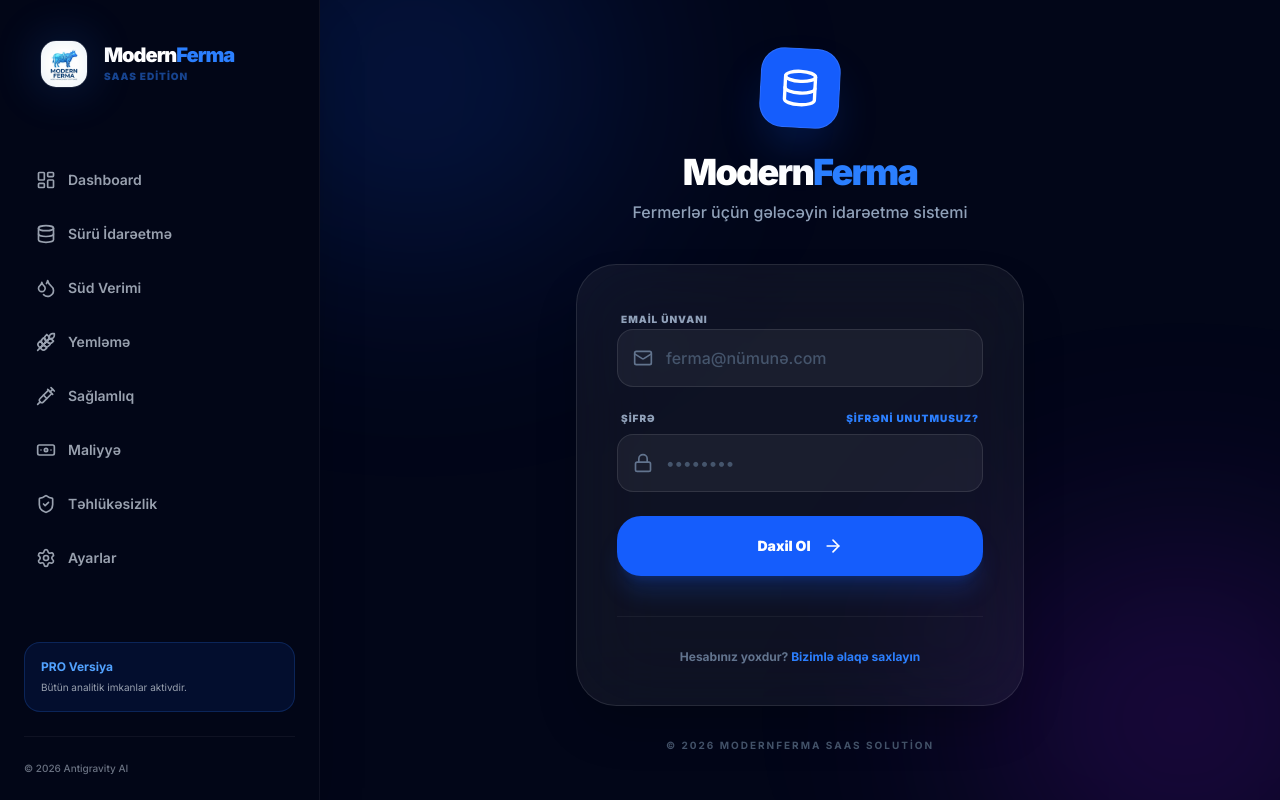
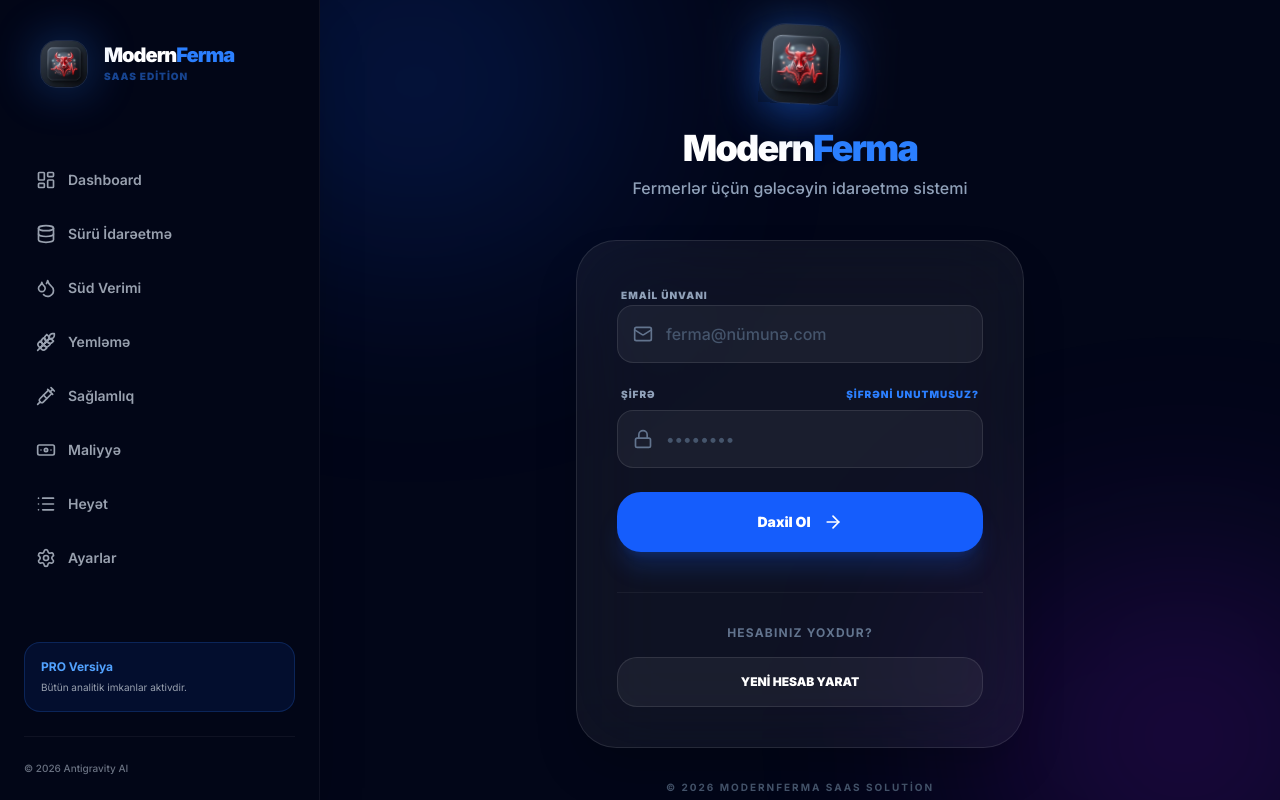
Before and after one commit to ezizovrufet26-bot/modern-ferma, a Next.js app: page /login in a window 1280 px wide. Built offline with nearby package versions, Linux system fonts and the light colour scheme.

Commit message:
ui: improve mobile responsiveness and add registration visibility

```diff
--- /dev/null
+++ b/query.json
@@ -0,0 +1,3 @@
+{
+  "query": "{ project(id: \"698f743c-b411-49e3-a1e2-546c1a5de366\") { name environments { edges { node { id name } } } services { edges { node { id name } } } } }"
+}
--- a/src/app/login/page.tsx
+++ b/src/app/login/page.tsx
@@ -45,8 +45,9 @@ export default function LoginPage() {
 
       <div className="w-full max-w-md relative z-10">
         <div className="text-center mb-10">
-          <div className="w-20 h-20 bg-blue-600 rounded-3xl flex items-center justify-center mx-auto mb-6 shadow-2xl shadow-blue-600/30 rotate-3 transform hover:rotate-0 transition-transform duration-500 border border-white/10">
-            <Database className="w-10 h-10 text-white" />
+          <div className="w-20 h-20 relative mx-auto mb-6 shadow-2xl shadow-blue-600/30 rotate-3 transform hover:rotate-0 transition-transform duration-500">
+             <div className="absolute inset-0 bg-blue-500 blur-xl opacity-30 animate-pulse" />
+             <img src="/app_icon.png" className="w-full h-full rounded-3xl object-cover relative z-10 border border-white/10" alt="Logo" />
           </div>
           <h1 className="text-4xl font-black text-white tracking-tighter mb-2">
             Modern<span className="text-blue-500">Ferma</span>
@@ -110,10 +111,14 @@ export default function LoginPage() {
             </button>
           </form>
 
-          <div className="mt-10 pt-8 border-t border-white/5 text-center">
-            <p className="text-slate-500 text-xs font-bold">
-              Hesabınız yoxdur? <span className="text-blue-500 hover:underline cursor-pointer">Bizimlə əlaqə saxlayın</span>
-            </p>
+          <div className="mt-10 pt-8 border-t border-white/5 text-center space-y-4">
+            <p className="text-slate-500 text-xs font-bold uppercase tracking-widest">Hesabınız yoxdur?</p>
+            <button
+              onClick={() => router.push('/register')}
+              className="w-full bg-white/5 hover:bg-white/10 text-white py-4 rounded-[20px] font-black text-xs border border-white/10 transition-all active:scale-95"
+            >
+              YENİ HESAB YARAT
+            </button>
           </div>
         </div>
 
--- a/src/components/Sidebar.tsx
+++ b/src/components/Sidebar.tsx
@@ -1,7 +1,12 @@
+'use client'
+
 import Link from "next/link";
-import { Home, List, Stethoscope, Droplets, Wallet, Settings, LayoutDashboard, Database, Syringe, Banknote, ShieldCheck, Wheat } from "lucide-react";
+import { useState } from "react";
+import { Home, List, Stethoscope, Droplets, Wallet, Settings, LayoutDashboard, Database, Syringe, Banknote, ShieldCheck, Wheat, Menu, X } from "lucide-react";
 
 export default function Sidebar() {
+  const [isOpen, setIsOpen] = useState(false);
+
   const navItems = [
     { name: "Dashboard", href: "/", icon: LayoutDashboard },
     { name: "Sürü İdarəetmə", href: "/herd", icon: Database },
@@ -9,17 +14,34 @@ export default function Sidebar() {
     { name: "Yemləmə", href: "/feeding", icon: Wheat },
     { name: "Sağlamlıq", href: "/health", icon: Syringe },
     { name: "Maliyyə", href: "/finance", icon: Banknote },
-    { name: "Təhlükəsizlik", href: "/security", icon: ShieldCheck },
+    { name: "Heyət", href: "/staff", icon: List },
     { name: "Ayarlar", href: "/settings", icon: Settings },
   ];
 
   return (
-    <aside className="w-80 h-screen bg-[#020617] text-white flex flex-col hidden md:flex sticky top-0 shadow-2xl z-50 border-r border-white/5">
+    <>
+      {/* Mobile Toggle Button */}
+      <button
+        onClick={() => setIsOpen(!isOpen)}
+        className="fixed top-6 left-6 z-[100] md:hidden w-12 h-12 bg-white rounded-2xl shadow-xl flex items-center justify-center text-gray-900 border border-gray-100"
+      >
+        {isOpen ? <X className="w-6 h-6" /> : <Menu className="w-6 h-6" />}
+      </button>
+
+      {/* Backdrop for mobile */}
+      {isOpen && (
+        <div
+          onClick={() => setIsOpen(false)}
+          className="fixed inset-0 bg-black/60 backdrop-blur-sm z-[80] md:hidden"
+        />
+      )}
+
+      <aside className={`fixed md:sticky top-0 left-0 w-80 h-screen bg-[#020617] text-white flex flex-col shadow-2xl z-[90] border-r border-white/5 transition-transform duration-500 ease-out ${isOpen ? 'translate-x-0' : '-translate-x-full md:translate-x-0'}`}>
         <div className="p-10">
           <div className="flex items-center gap-4 mb-3">
             <div className="w-12 h-12 relative">
                <div className="absolute inset-0 bg-blue-500 blur-xl opacity-20 animate-pulse" />
-             <img src="/icon-192x192.png" className="w-full h-full rounded-2xl object-cover relative z-10 border border-white/10" alt="Logo" />
+               <img src="/app_icon.png" className="w-full h-full rounded-2xl object-cover relative z-10 border border-white/10" alt="Logo" />
             </div>
             <div>
               <h1 className="text-xl font-black tracking-tighter text-white leading-none">
@@ -30,13 +52,14 @@ export default function Sidebar() {
           </div>
         </div>
 
-      <nav className="flex-1 px-4 space-y-1.5 mt-4">
+        <nav className="flex-1 px-4 space-y-1.5 mt-4 overflow-y-auto">
           {navItems.map((item) => {
             const Icon = item.icon;
             return (
               <Link
                 key={item.name}
                 href={item.href}
+                onClick={() => setIsOpen(false)}
                 className="flex items-center gap-3 px-5 py-3.5 text-gray-400 rounded-2xl hover:bg-white/5 hover:text-white transition-all duration-300 group"
               >
                 <Icon className="w-5 h-5 group-hover:scale-110 transition-transform duration-300" />
@@ -56,5 +79,6 @@ export default function Sidebar() {
           </div>
         </div>
       </aside>
+    </>
   );
 }
```
Lines whose indentation alone changed are shown as unchanged.
